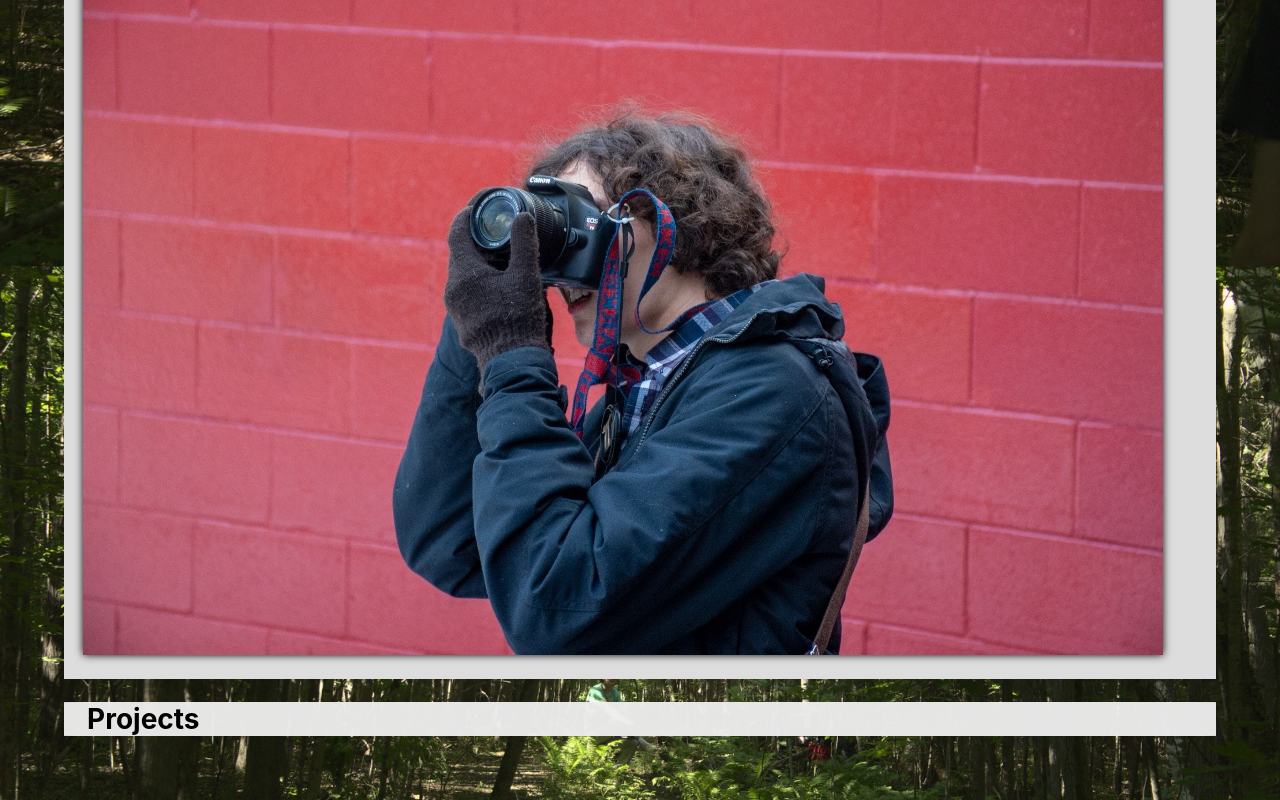
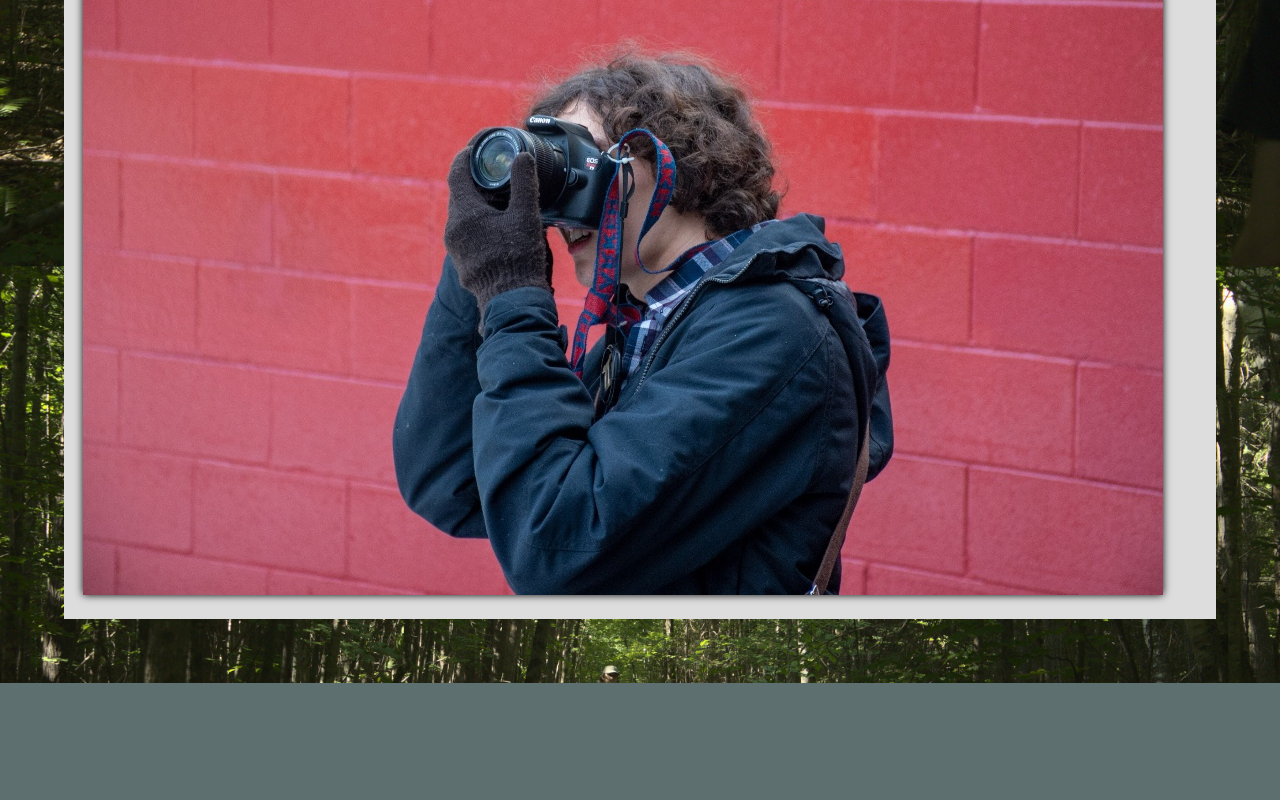
Before and after one commit to ga-holmes/ga-holmes.github.io, a React (Create React App) app: page / in a window 1280 px wide. Shown: the part 1383-2183 px from the top of the page. After the commit the page ends 2066 px from the top, so only its background shows below. Built offline with nearby package versions, Linux system fonts and the light colour scheme.

Commit message:
did some slight work on the dropdown, opted for hard edges, got some fonts, updated resume

```diff
--- a/package.json
+++ b/package.json
@@ -15,6 +15,8 @@
     "react-router-dom": "^6.2.1",
     "react-router-hash-link": "^2.4.3",
     "react-scripts": "^5.0.1",
+    "typeface-roboto": "^1.1.13",
+    "typeface-source-sans-pro": "^1.1.13",
     "web-vitals": "^2.1.4"
   },
   "scripts": {
--- a/src/App.js
+++ b/src/App.js
@@ -12,6 +12,7 @@ import { Route, Routes } from 'react-router-dom';
 
 import navScroll from "./scripts/navScroll";
 import iconHover from "./scripts/iconHover";
+// import game from "./scripts/game";
 
 import { useLocation } from "react-router-dom";
 
@@ -30,6 +31,10 @@ function App() {
   useEffect(() => {
     iconHover()
   }, [location])
+
+  // useEffect(() => {
+  //   game()
+  // }, [location])
 
 
   return (
--- a/src/components/DropdownSection.js
+++ b/src/components/DropdownSection.js
@@ -7,6 +7,7 @@ const DropdownSection = ( props ) => {
     const [ display, setDisplay ] = useState( 'none' );
 
     function handleClick() {
+
         if ( display == 'none' ) {
             setDisplay( 'block' );
         } else {
@@ -24,7 +25,7 @@ const DropdownSection = ( props ) => {
 
             </div>
 
-            <div style={{display:display}}>
+            <div className="dropdownBody" style={{display:display}}>
                 {props.children}
             </div>
 
--- a/src/home.js
+++ b/src/home.js
@@ -108,7 +108,7 @@ const home = {
         {
             icon: process.env.PUBLIC_URL + "/media/linkedin.png",
             text: "",
-            linkTo: "https://www.linkedin.com/in/garrett-holmes-b4a219225/"
+            linkTo: "https://www.linkedin.com/in/garrett-a-holmes/"
         },
         {
             icon: process.env.PUBLIC_URL + "/media/resume.png",
--- a/src/index.css
+++ b/src/index.css
@@ -2,9 +2,7 @@ html,
 body {
     padding: 0;
     margin: 0;
-    font-family: -apple-system, BlinkMacSystemFont, Segoe UI, Roboto, Oxygen,
-        Ubuntu, Cantarell, Fira Sans, Droid Sans, Helvetica Neue, sans-serif;
-    font-weight: 200;
+    font-family: system-ui, -apple-system, BlinkMacSystemFont, 'Segoe UI', Roboto, Oxygen, Ubuntu, Cantarell, 'Open Sans', 'Helvetica Neue', sans-serif;
     background-color: rgb(93, 111, 111);
 
 }
@@ -92,12 +90,12 @@ body {
     margin-left: 80%;
     margin-right: 2%;
     margin-top: 2%;
-    text-align: right;
+    text-align: center;
     background-color: rgba(240, 248, 255, 0.712);
     z-index: 10;
-    padding-left: 1%;
-    padding-right: 1%;
-    border-radius: 3%;
+    padding-left: 2%;
+    padding-right: 2%;
+    border-radius: 2%
 }
 
 .popupDiv a{
--- a/src/index.js
+++ b/src/index.js
@@ -7,6 +7,10 @@ import reportWebVitals from './reportWebVitals';
 import navScroll from "./scripts/navScroll";
 
 import {BrowserRouter as Router} from 'react-router-dom'
+
+// fonts
+import "typeface-roboto"
+import "typeface-source-sans-pro"
 
 ReactDOM.render(
   <React.StrictMode>
--- a/src/pages/MainPage.js
+++ b/src/pages/MainPage.js
@@ -31,13 +31,19 @@ const MainPage = () => {
 
                     <FormatContainer elements={home.homeElements}/>
 
-                    <DropdownSection name="Projects">
-                        <FormatContainer elements={home.projectsElements}/>
-                    </DropdownSection>
+                    {/* <DropdownSection name="Projects">
+                        <FormatContainer elements={home.projectsElements} />
+                    </DropdownSection> */}
 
                 </div>
+
+                {/* <div className='gameContainer'>
+
+                    <canvas id="game" width="720" height="480"/>
+
+                </div> */}
+
             </div>
-
 
         </div>
     );
--- a/src/styles/DropdownSection.css
+++ b/src/styles/DropdownSection.css
@@ -1,7 +1,9 @@
 
 .dropdownHeader {
-    background-color: #eeec;
-    padding-left: 2%;
+    text-align: center;
+    font-family: roboto;
+    font-weight: 300;
+    padding: 1px;
 }
 
 .dropdownHeader:hover {
@@ -10,5 +12,14 @@
 
 .dropdownAll {
     background-color: #eeec;
-    border-radius: 2%;
+    margin-top: 2%;
 }
+
+.dropdownBody {
+    padding-left: 5%;
+    padding-right: 5%;
+    padding-bottom: 2%;
+    padding-top: 2%;
+    background-color: rgba(0, 0, 0, 0.185);
+    overflow: hidden;
+}
--- a/src/styles/FormatContainer.css
+++ b/src/styles/FormatContainer.css
@@ -4,6 +4,8 @@
     color: black;
 
     align-items: center;
+    font-family: roboto;
+    font-weight: 300;
 
     z-index: 0;
 }
@@ -12,7 +14,7 @@
     /* opacity: 0.8; */
     padding: 1em;
 
-    border-radius: 2%;
+    /* border-radius: 2%; */
 }
 .wrapper > div:nth-child(odd){
     background: #fffc;
--- a/src/styles/MainPage.css
+++ b/src/styles/MainPage.css
@@ -47,3 +47,20 @@
     color: rgba(255, 98, 98, 0.568);
     cursor: crosshair;
 }
+
+.gameContainer {
+    text-align: center;
+    padding: 10%;
+}
+
+#game {
+    display: inline;
+    background-color: white;
+}
+
+#guy {
+    display: inline;
+    background-color: red;
+    width: 10px;
+    height: 10px;
+}
--- a/src/styles/Nav.css
+++ b/src/styles/Nav.css
@@ -14,6 +14,8 @@
 
     display: flex;
     align-items: center;
+    font-family: Roboto;
+    font-weight: 200;
 }
 
 .container a {
```
Also changed, not shown: src/scripts/game.js (added, +11 -0 lines), 2 other files (tests, documents, lock files or other folders).
